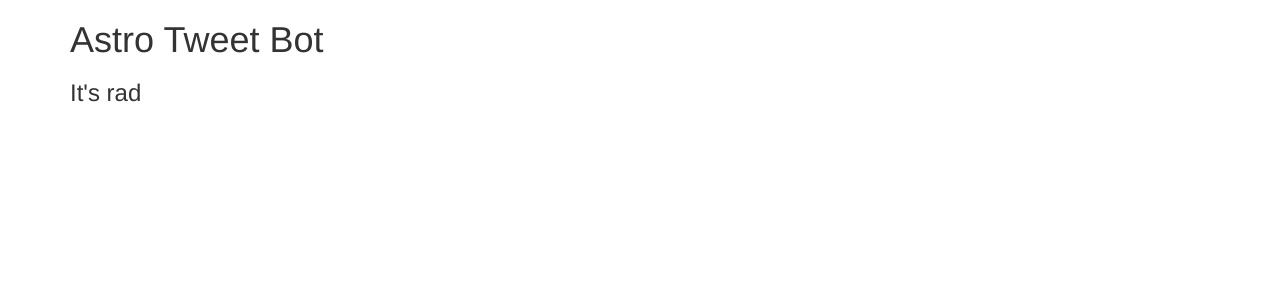
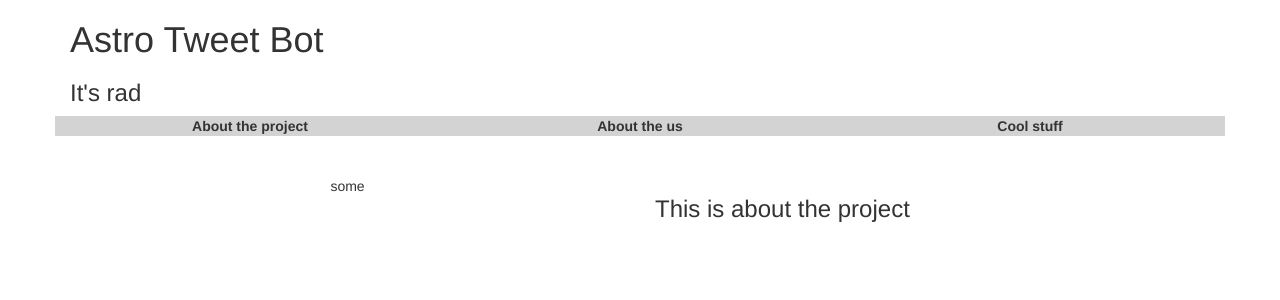
Before and after one commit to stevenwu4/astrotweetbot, a Flask app: page / in a window 1280 px wide. Shown: the top 300 px of the page. Run offline with Flask 2, Linux system fonts and the light colour scheme; some libraries are stand-ins or nearby versions.

Commit message:
first part of site done
have scaffold + can switch between contexts

```diff
--- /dev/null
+++ b/wsgi/static/aboutproject.html
@@ -0,0 +1,12 @@
+<html>
+<head>
+<meta name="viewport" content="width=device-width, initial-scale=1, maximum-scale=1">
+<meta name="description" content"I wonder whats in the sky tonight." />
+<link rel="stylesheet" href="//netdna.bootstrapcdn.com/bootstrap/3.1.1/css/bootstrap.min.css">
+</head>
+<body>
+<h3>
+This is about the project
+</h3>
+</body>
+</html>
--- /dev/null
+++ b/wsgi/static/css/stylin.css
@@ -0,0 +1,8 @@
+#menu-bar{
+    background-color:#d3d3d3;
+}
+
+iframe{
+    width:100%;
+    height:500px;
+}
--- a/wsgi/templates/index.html
+++ b/wsgi/templates/index.html
@@ -6,11 +6,43 @@
 <meta name="description" content"I wonder whats in the sky tonight." />
 <link rel="stylesheet" href="//netdna.bootstrapcdn.com/bootstrap/3.1.1/css/bootstrap.min.css">
 </head>
+<link rel="stylesheet" href="/static/css/stylin.css">
+
+<script type="text/javascript">
+    function changecontext(newPage){
+        ifrm = document.getElementsByTagName('iframe')[0];
+        ifrm.src = newPage;
+        console.log('chaged iframe');
+    }
+</script>
 
 <body>
 <div class=container>
-<h1>Astro Tweet Bot</h1>
-<h3>It's rad</h3>
+    <h1>Astro Tweet Bot</h1>
+    <h3>It's rad</h3>
+    <center>
+    <div class="row" id="menu-bar" height="150px" width="80%">
+         <div class="col-sm-4">
+            <strong onclick="changecontext('/static/aboutproject.html')">About the project</strong>
+         </div>
+         <div class="col-sm-4">
+            <strong onclick="changecontext('/static/aboutus.html')">About the us</strong>
+         </div>
+         <div class="col-md-4">
+            <strong onclick="changecontext('/static/coolstuff.html')">Cool stuff</strong>
+         </div>
+    </div>
+    <br><br>
+    <div class="row" height="500px" width="80%">
+        <div class="col-md-6">
+            some
+        </div>
+        <div class="col-md-6">
+            <iframe frameBorder="0" src="/static/aboutproject.html">
+            </iframe>
+        </div>
+    </div>
+    <center>
 </div>
 </body>
 
```
Also changed, not shown: wsgi/static/aboutus.html (added, +12 -0 lines), wsgi/static/coolstuff.html (added, +12 -0 lines), 4 other files.
